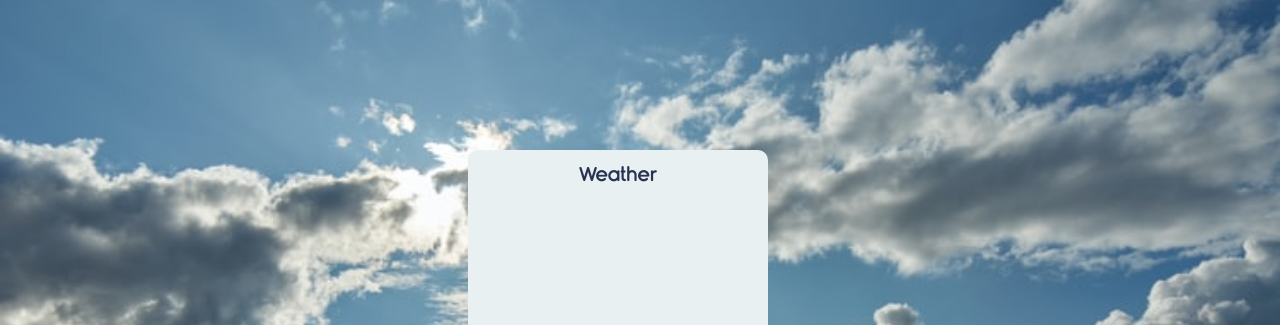
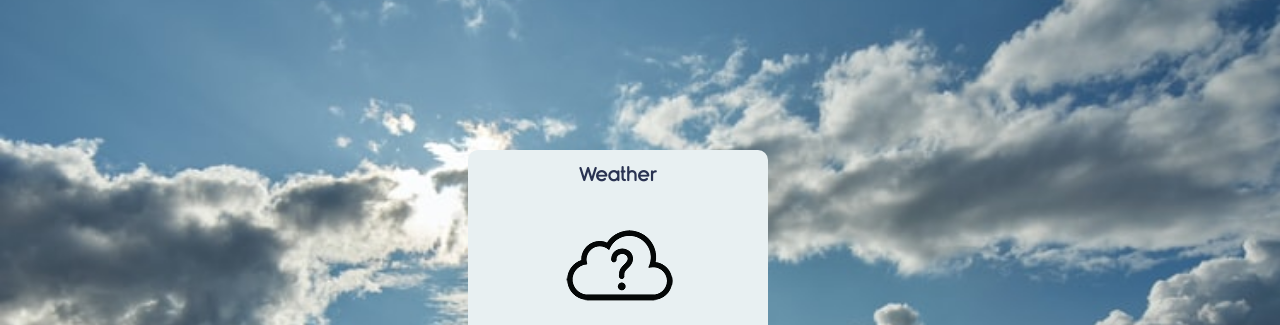
Before and after one commit to sagnik2001/weatherapp, a plain HTML site: page index.html in a window 1280 px wide. Shown: the top 325 px of the page. Drawn offline with Linux system fonts and the light colour scheme.

Commit message:
Update index.html

```diff
--- a/index.html
+++ b/index.html
@@ -14,7 +14,7 @@
        <div class="notification"> </div>
          <div class="weathercontainer">
            <div class="weather-icon">
-             <img src="icons/unknown.png" alt="">
+             <img src="unknown.png" alt="">
            </div>
            <div class="temperature-value">
              <p>-°<span>C</span></p>
```
